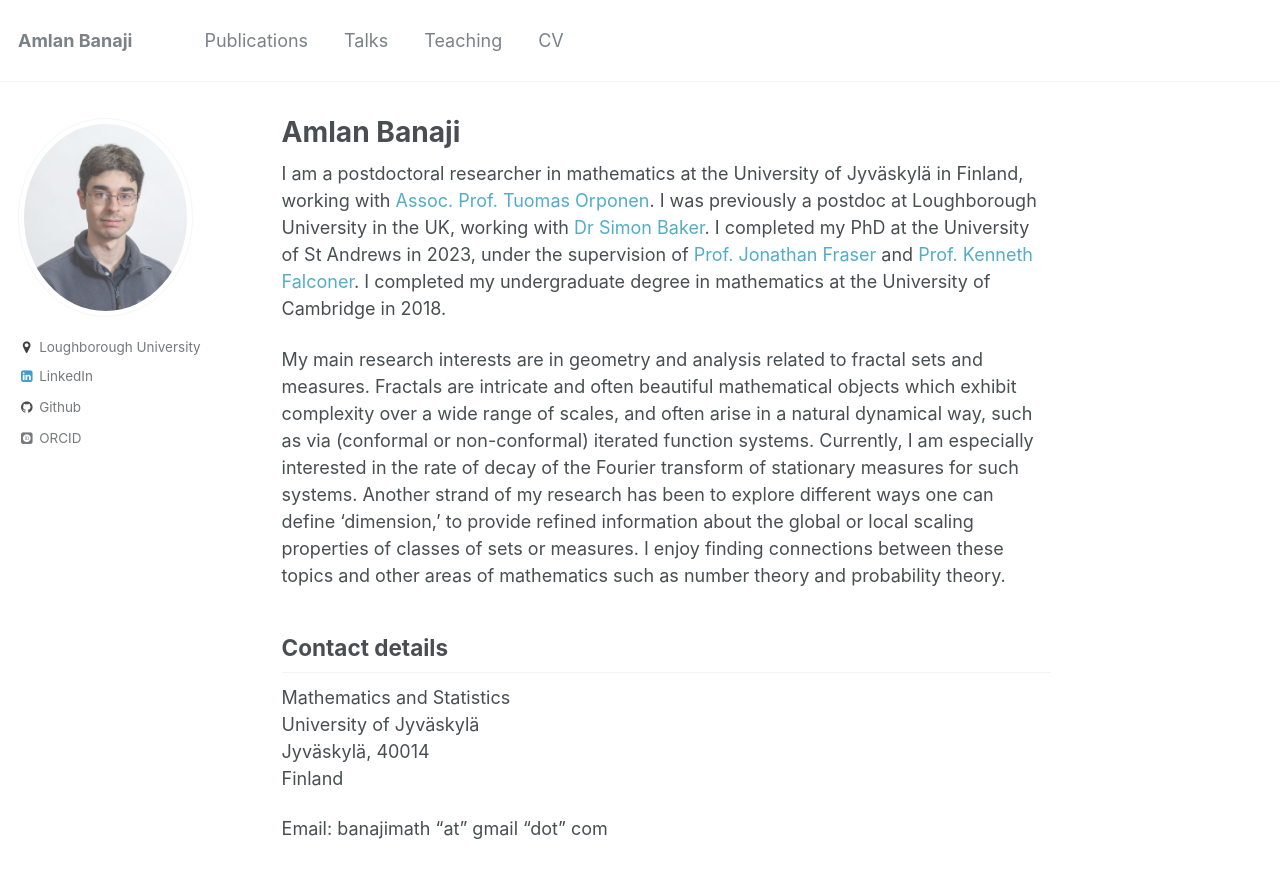
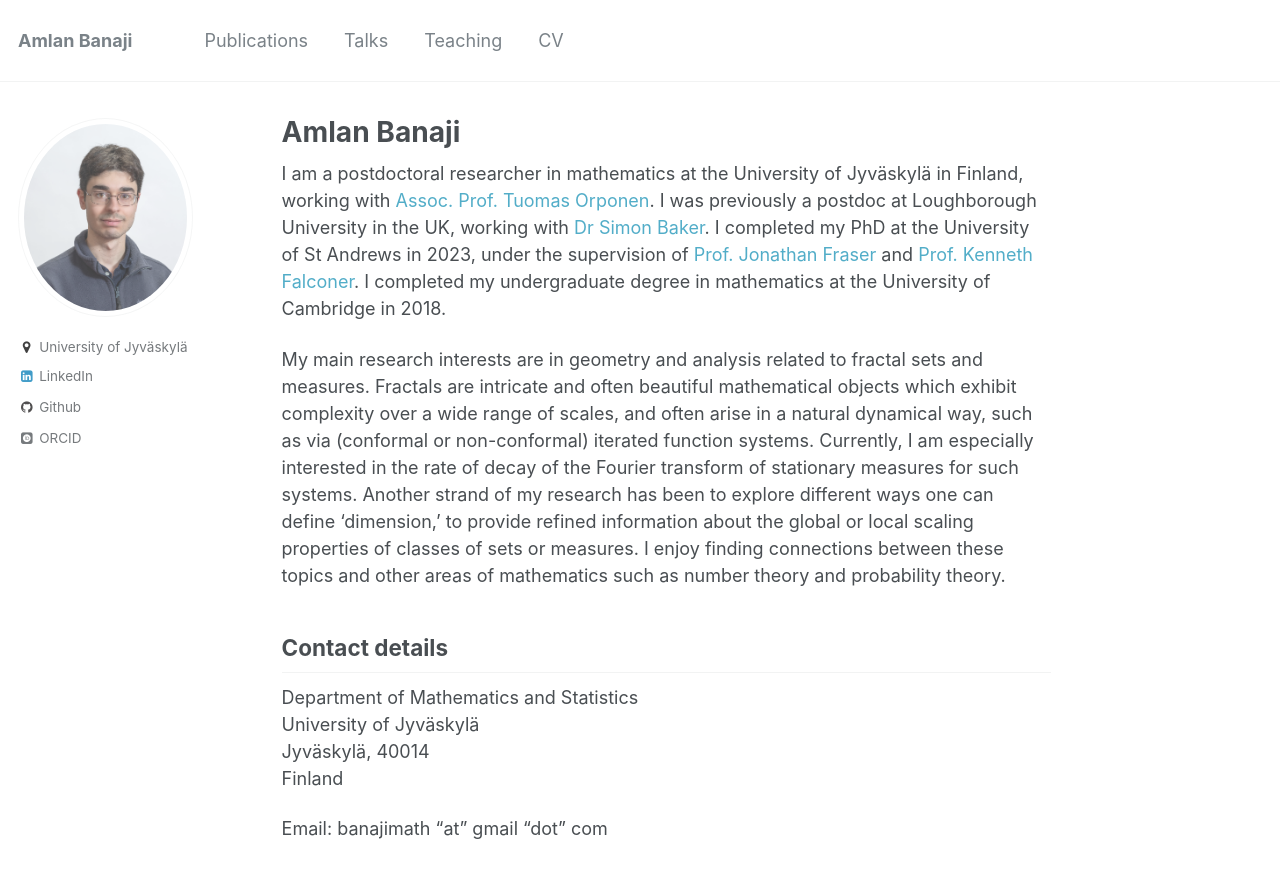
Before and after one commit to amlan-banaji/amlan-banaji.github.io, a Jekyll site: the page built from _pages/about.md, in a window 1280 px wide. Shown: the top 878 px of the page. Built offline with Jekyll 4.4.1, drawn with Linux system fonts in a browser that asks for light colours; some web fonts are replaced.

Commit message:
affiliation

```diff
--- a/_config.yml
+++ b/_config.yml
@@ -10,7 +10,7 @@ locale                   : "en-UK"
 title                    : "Amlan Banaji"
 title_separator          : "-"
 name                     : &name "Amlan Banaji"
-description              : &description "Research Associate at Loughborough University"
+description              : &description "Postdoctoral Researcher in Mathematics"
 url                      : https://amlan-banaji.github.io # the base hostname & protocol for your site e.g. "https://mmistakes.github.io"
 baseurl                  : "" # the subpath of your site, e.g. "/blog"
 repository               : "amlan-banaji.github.io"
@@ -81,7 +81,7 @@ author:
   name             : ""
   avatar           : "profile.jpg"
   bio              : ""
-  employer         : "Loughborough University"
+  employer         : "University of Jyväskylä"
   location         :
   googlescholar    :
   email            :
--- a/_pages/about.md
+++ b/_pages/about.md
@@ -15,7 +15,7 @@ My main research interests are in geometry and analysis related to fractal sets
 
 ## Contact details
 
-Mathematics and Statistics
+Department of Mathematics and Statistics
 University of Jyväskylä
 Jyväskylä, 40014
 Finland
```
